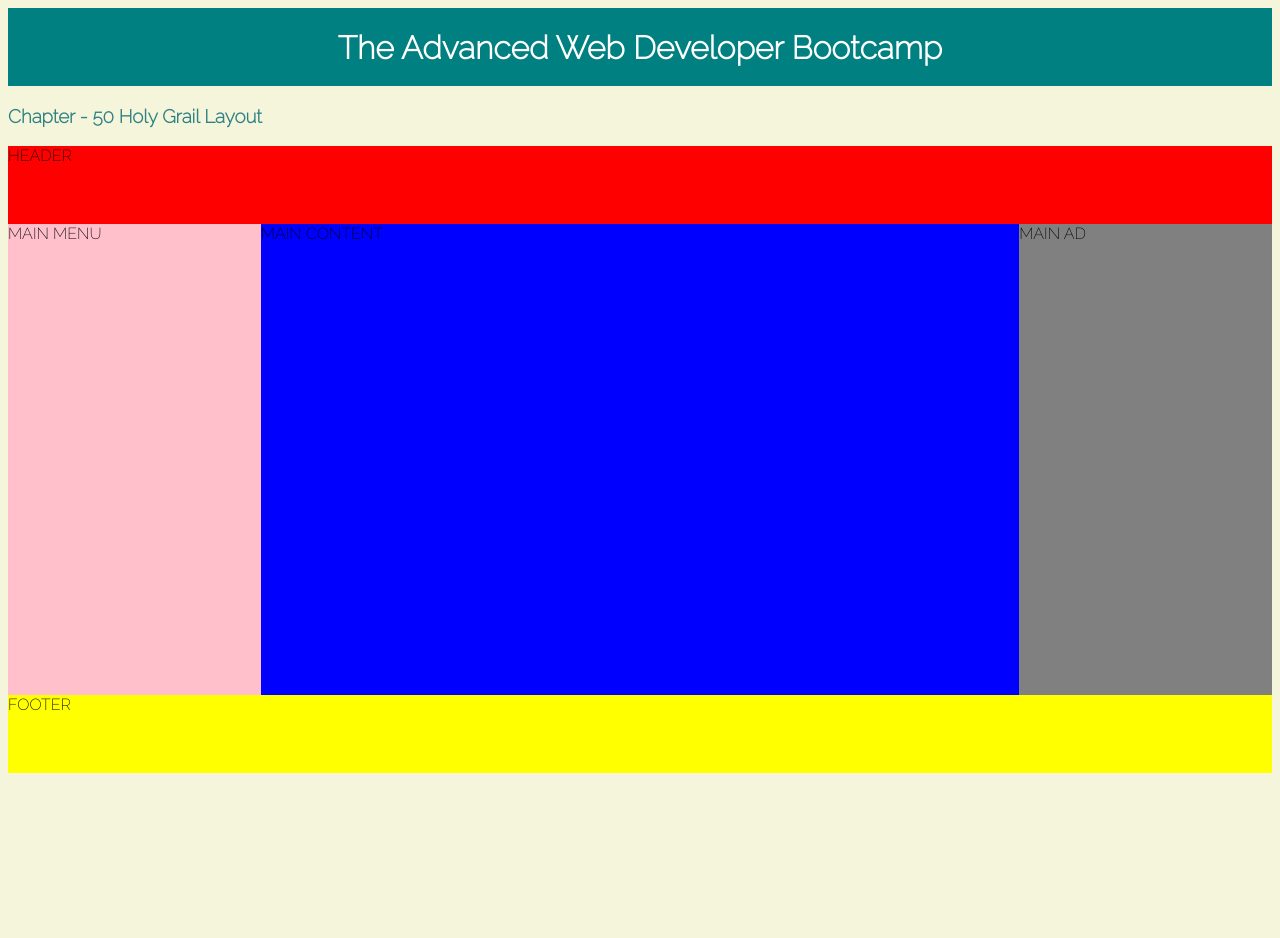
After one commit to agrawalsourabh/The-Advanced-Web-Developer-Bootcamp, a Flask app: page /chap50/holygraillayout in a window 1280 px wide. The commit adds this page. Run offline with Flask 2, Linux system fonts and the light colour scheme.

Commit message:
Chapter 50 added

```diff
--- /dev/null
+++ b/project/Chapter50/views.py
@@ -0,0 +1,7 @@
+from flask import Blueprint, render_template
+
+chap50 = Blueprint('chap50', __name__)
+
+@chap50.route('/holygraillayout')
+def holygraillayout():
+    return render_template('chapter50/holygraillayout.html')
--- a/project/__init__.py
+++ b/project/__init__.py
@@ -27,3 +27,6 @@ app.register_blueprint(chap39, url_prefix="/chap39")
 
 from project.Chapter43.views import chap43
 app.register_blueprint(chap43, url_prefix="/chap43")
+
+from project.Chapter50.views import chap50
+app.register_blueprint(chap50, url_prefix="/chap50")
--- a/project/static/css/main.css
+++ b/project/static/css/main.css
@@ -3,6 +3,40 @@
 body {
     background-color: beige;
     font-family: raleway;
+}
+
+a {
+    text-decoration: none;
+}
+
+h3 {
+    color: #2f8282;
+}
+
+a:hover h3 {
+    transform: scale(1.01);
+    transition-timing-function: ease-in;
+    transition-duration: 0.1s;
+    color: #44cfcf;
+}
+
+.custom-nav {
+    background-color: teal;
+    width: 100%;
+    height: 10%;
+    display: flex;
+    justify-content: center;
+}
+
+.custom-nav>a>h1 {
+    color: white;
+}
+
+.custom-nav>a:hover h1 {
+    transform: scale(1.01);
+    transition-timing-function: ease-in;
+    transition-duration: 0.1s;
+    color: #c0c4c4;
 }
 
 .flex-container {
@@ -307,3 +341,74 @@ nav>a.navbar_link>i {
         flex-direction: column;
     }
 }
+
+
+/* chapter 50 */
+
+.hgflex-container {
+    display: flex;
+    flex-direction: column;
+    width: 100%;
+    height: 100%;
+}
+
+.hgflex-container>div.header {
+    background-color: red;
+    width: 100%;
+    flex-basis: 10%;
+}
+
+.hgflex-container>div.main {
+    background-color: green;
+    width: 100%;
+    flex-basis: 60%;
+    display: flex;
+}
+
+.hgflex-container>div.main>div.main-menu {
+    background-color: pink;
+    flex-basis: 20%;
+}
+
+.hgflex-container>div.main>div.main-content {
+    background-color: blue;
+    flex-basis: 60%;
+}
+
+.hgflex-container>div.main>div.main-ad {
+    background-color: grey;
+    flex-basis: 20%;
+}
+
+.hgflex-container>div.footer {
+    background-color: yellow;
+    width: 100%;
+    flex-basis: 10%;
+}
+
+
+/* Responsive */
+
+@media screen and (max-width:640px) {
+    .custom-nav>a>h1 {
+        font-size: 25px;
+    }
+    .hgflex-container>div.main {
+        flex-direction: column;
+    }
+    .hgflex-container>div.main>div.main-content {
+        order: -1;
+    }
+}
+
+@media screen and (max-width:510px) {
+    .custom-nav>a>h1 {
+        font-size: 20px;
+    }
+}
+
+@media screen and (max-width:400px) {
+    .custom-nav>a>h1 {
+        font-size: 15px;
+    }
+}
--- a/project/templates/base.html
+++ b/project/templates/base.html
@@ -12,9 +12,11 @@
 <body>
 
     <div class="container"></div>
-    <a href="/">
-        <h1>The Advanced Web Developer Bootcamp</h1>
-    </a>
+    <div class="custom-nav">
+        <a href="/">
+            <h1>The Advanced Web Developer Bootcamp</h1>
+        </a>
+    </div>
     {% block content %}{% endblock %}
     </div>
 
--- /dev/null
+++ b/project/templates/chapter50/holygraillayout.html
@@ -0,0 +1,21 @@
+{% extends "base.html" %} {% block content %}
+<h3>Chapter - 50 Holy Grail Layout </h3>
+<div class="hgflex-container">
+    <div class="header">HEADER</div>
+    <div class="main">
+        <div class="main-menu">
+            MAIN MENU
+        </div>
+
+        <div class="main-content">
+            MAIN CONTENT
+        </div>
+
+        <div class="main-ad">
+            MAIN AD
+        </div>
+
+    </div>
+    <div class="footer">FOOTER</div>
+</div>
+{% endblock %}
--- a/project/templates/index.html
+++ b/project/templates/index.html
@@ -49,6 +49,11 @@
             <h3>Chapter - 43 Flexbox Navbar</h3>
         </a>
     </li>
+    <li>
+        <a href="{{url_for('chap50.holygraillayout')}}">
+            <h3>Chapter - 50 Holy Grail Layout </h3>
+        </a>
+    </li>
 
 </ul>
 
```
Also changed, not shown: project/Chapter50/__init__.py (added).
